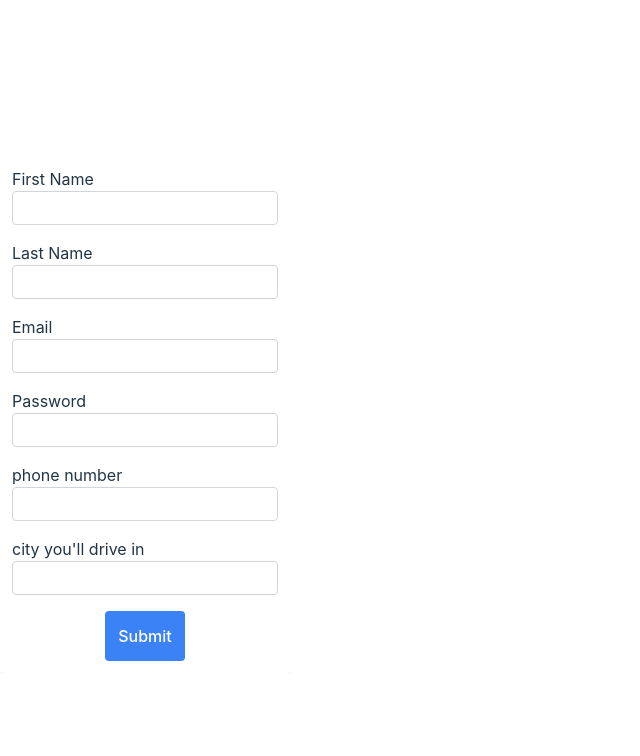
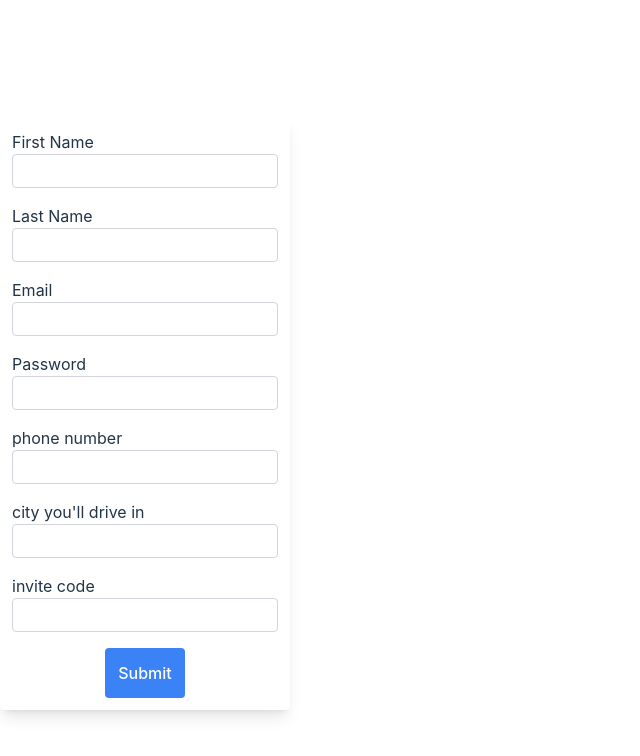
Before and after one commit to BLADEHEDA/Private-journal, a React (Vite) app: page / in a window 1280 px wide. Shown: the top 756 px of the page, without its empty margins (0-640 px from the left). Built offline with nearby package versions, Linux system fonts and the light colour scheme.

Commit message:
form validation done , values to be displayed on modal left

```diff
--- a/src/App.css
+++ b/src/App.css
@@ -4,7 +4,7 @@
   box-sizing: border-box;
   padding: 0;
   margin: 0;
-  overflow: hidden;
+  /* overflow: hidden; */
 }
 @media only screen and (min-width:1px){
   .form-input{
--- a/src/Components/Form/Form.tsx
+++ b/src/Components/Form/Form.tsx
@@ -2,7 +2,6 @@ import { useFormik } from 'formik';
 import * as Yup from 'yup';
 
 function App() {
-    const professions = ['Developer', 'Designer', 'Other'];
     //TODO create formik instance
     const formik = useFormik({
       initialValues: {
@@ -17,34 +16,58 @@ function App() {
       },
       validationSchema: Yup.object({
         firstname: Yup.string()
-                .label('First name')
-                .required(),
-        lastname: Yup.string()
-                .label('Last name')
-                .required(),
+        .min(2, "Too Short!")
+        .max(50, "Too Long!")
+        .required("Firstname is required"),
+
+      lastname: Yup.string()
+        .min(2, "Too Short!")
+        .max(50, "Too Long!")
+        .required("Lastname is required"),
         email: Yup.string()
                 .email()
                 .required(),
-        password: Yup.string()
-        .label('password')
-        .required(),
-        phonenumber:Yup.number()
-        .label('phone number')
-        .required(),
+
+         password: Yup.string()
+         .required("Password is required")
+          .min(6, "Password is too short - should be 6 chars minimum"),
+
+        phonenumber: Yup.string()
+        .required("Phone number is required")
+        .matches(
+    /^([0]{1}|\+?[234]{3})([7-9]{1})([0|1]{1})([\d]{1})([\d]{7})$/g,
+          "Invalid phone number"
+        ),
         city:Yup.string()
         .label('city')
         .required(),
-        age: Yup.number()
-              .min(15, 'You need to be older than 15 to register')
-              .required()
+        invitecode:Yup.string()
+        .label('invite code')
+        .optional()
+
       }),
       onSubmit: function (values) {
+        alert(values.firstname);
         alert(`You are registered!
         firstnaame: ${values.firstname}.
         lastnaame: ${values.lastname}.
         Email: ${values.email}.
-         Profession: ${values.profession}.
-          Age: ${values.age}`);
+        password: ${values.password}.
+        phonenumber: ${values.phonenumber}.
+        city: ${values.city}.
+        invitecode: ${values.invitecode}
+         `);
+        //  display on the console
+         console.log(`You are registered!
+         firstnaame: ${values.firstname}.
+         lastnaame: ${values.lastname}.
+         Email: ${values.email}.
+         password: ${values.password}.
+         phonenumber: ${values.phonenumber}.
+         city: ${values.city}.
+         invitecode: ${values.invitecode}
+          `);
+
       }
     })
 
@@ -92,7 +115,7 @@ function App() {
           </div>
           <div className='mb-4'>
             <label for="email">phone number</label>
-            <input type="tel" name="email" id="email"
+            <input type="tel" name="phonenumber" id="phonenumber"
               className={`block w-full rounded border py-1 px-2 ${formik.touched.phonenumber && formik.errors.phonenumber ? 'border-red-400' : 'border-gray-300'}`}
               onChange={formik.handleChange} onBlur={formik.handleBlur} value={formik.values.phonenumber} />
             {formik.touched.phonenumber && formik.errors.phonenumber && (
@@ -100,12 +123,21 @@ function App() {
             )}
           </div>
           <div className='mb-4'>
-            <label for="email">city you'll drive in </label>
+            <label for="text">city you'll drive in </label>
             <input type="text" name="city" id="city"
               className={`block w-full rounded border py-1 px-2 ${formik.touched.city && formik.errors.city ? 'border-red-400' : 'border-gray-300'}`}
               onChange={formik.handleChange} onBlur={formik.handleBlur} value={formik.values.city} />
             {formik.touched.city && formik.errors.city && (
               <span className='text-red-400'>{formik.errors.city}</span>
+            )}
+          </div>
+          <div className='mb-4'>
+            <label for="text">invite code </label>
+            <input type="text" name="invitecode" id="city"
+              className={`block w-full rounded border py-1 px-2 ${formik.touched.invitecode && formik.errors.invitecode ? 'border-red-400' : 'border-gray-300'}`}
+              onChange={formik.handleChange} onBlur={formik.handleBlur} value={formik.values.invitecode} />
+            {formik.touched.invitecode && formik.errors.invitecode && (
+              <span className='text-red-400'>{formik.errors.invitecode}</span>
             )}
           </div>
 
@@ -114,9 +146,6 @@ function App() {
             <button className='bg-blue-500 rounded p-3 text-white' type='submit'>Submit</button>
           </div>
         </form>
-        {/* <section className="form-names">
-        {values.name}
-        </section> */}
       </main>
     );
 }
```
